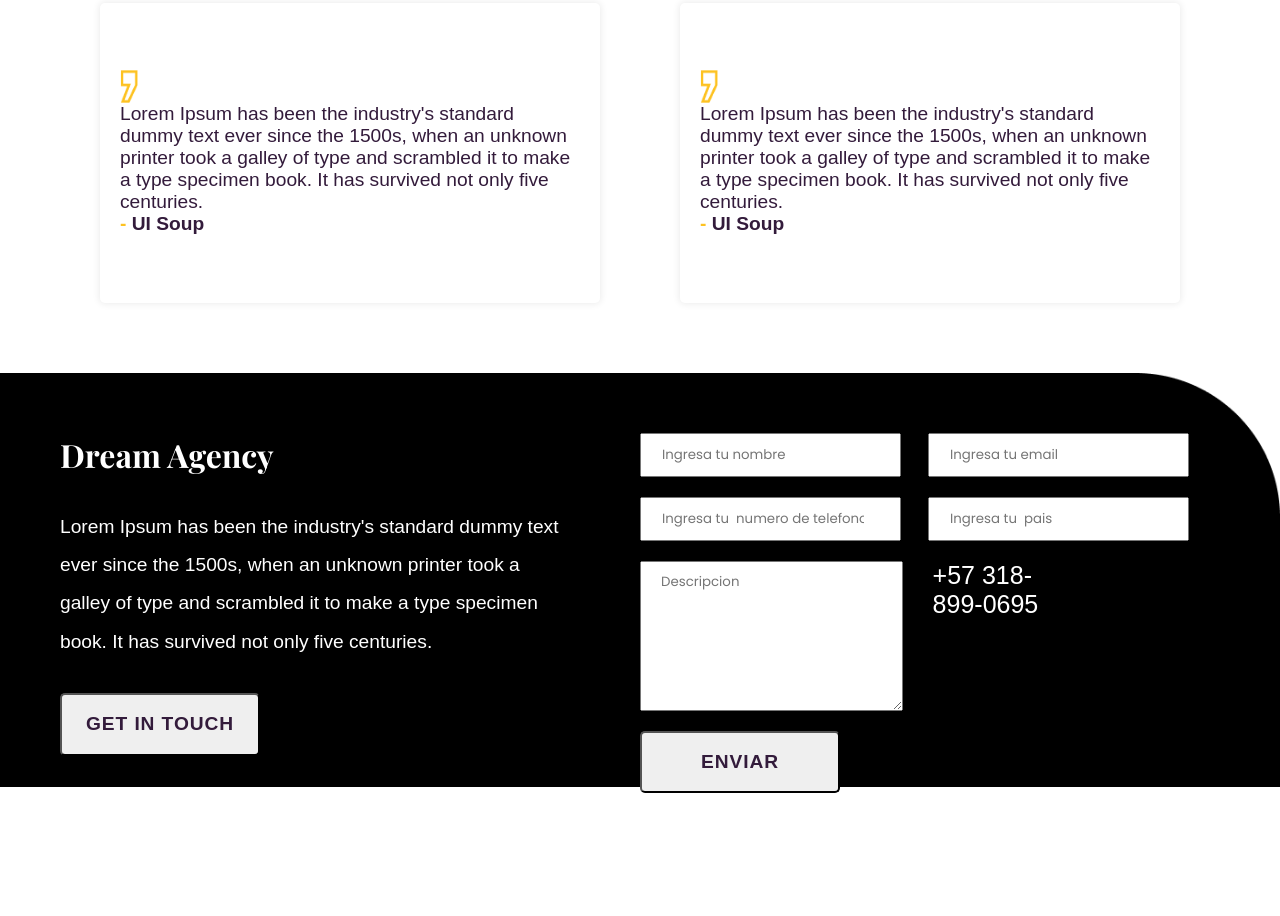
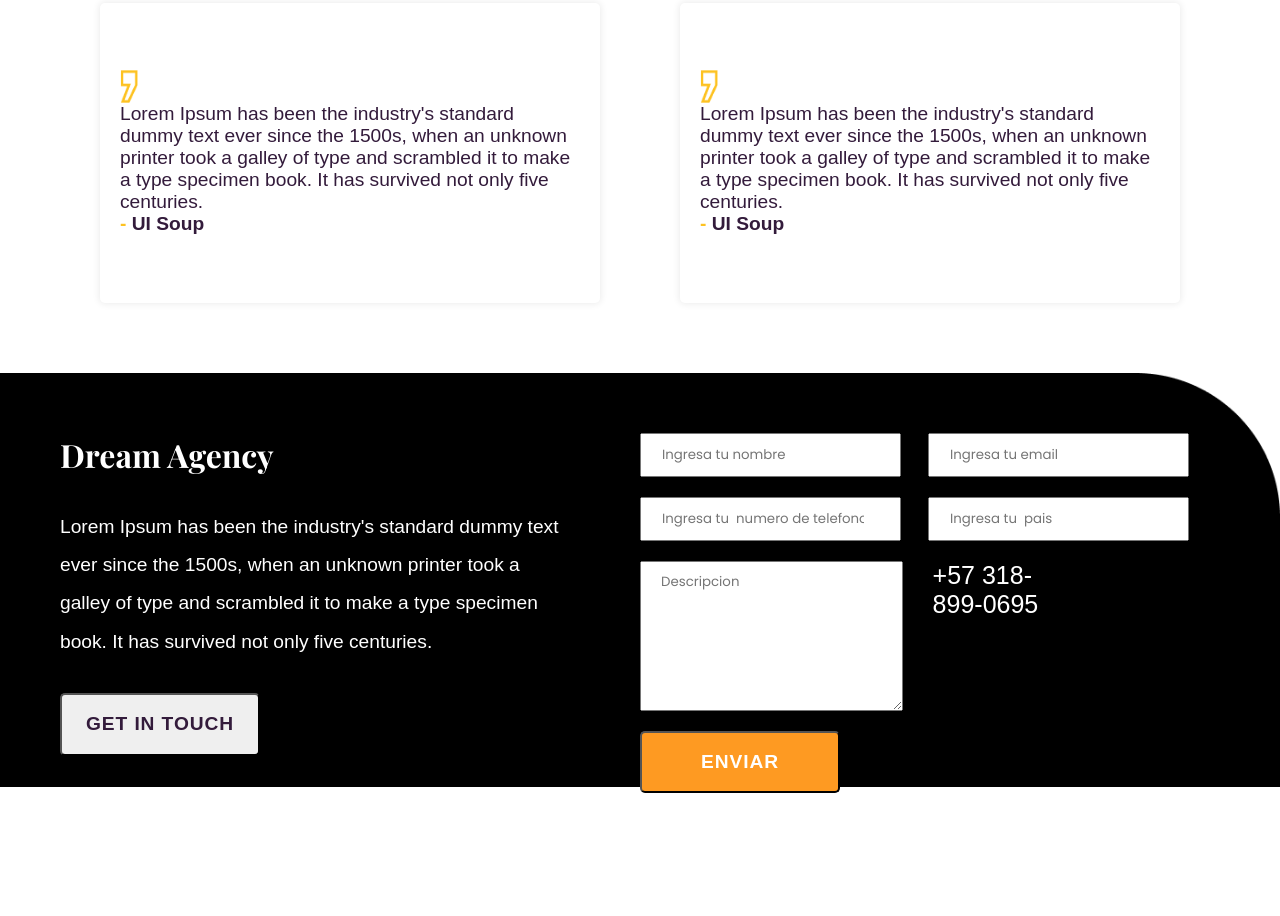
Before and after one commit to jesu1090p/landingConFlex, a plain HTML site: page index.html in a window 1280 px wide. Shown: the part 3293-4209 px from the top of the page. Drawn offline with nearby package versions, Linux system fonts and the light colour scheme; a web font is replaced by a local one.

Commit message:
Edit footer button

```diff
--- a/index.html
+++ b/index.html
@@ -177,7 +177,7 @@
                             <span><img src="./images/phone.png" alt=""> +57 318-899-0695</span><br>
                         </div>
                     </div>
-                    <button type="submit">Enviar</button>
+                    <button class="enviar" type="submit">Enviar</button>
                 </form>
 
             </div>
--- a/styles.css
+++ b/styles.css
@@ -518,3 +518,13 @@ nav ul, .social ul {
     margin-top: 10px;
     margin-right: 10px;
 }
+
+.enviar {
+    background-color: #FE9A22;
+    color: #FFF;
+}
+
+button .enviar:hover {
+    background-color: #FFF;
+    color: #FE9A22;
+}
```
